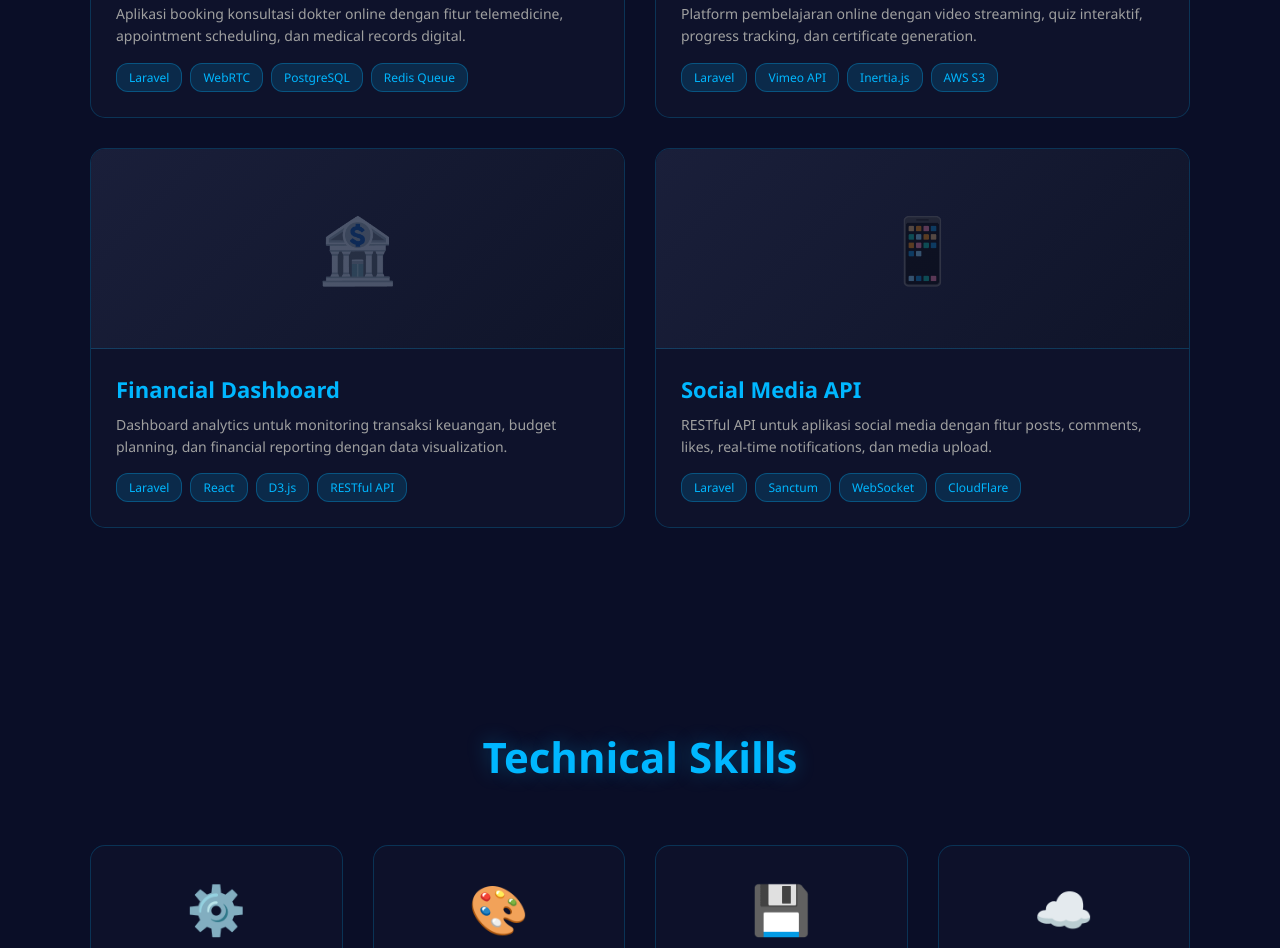
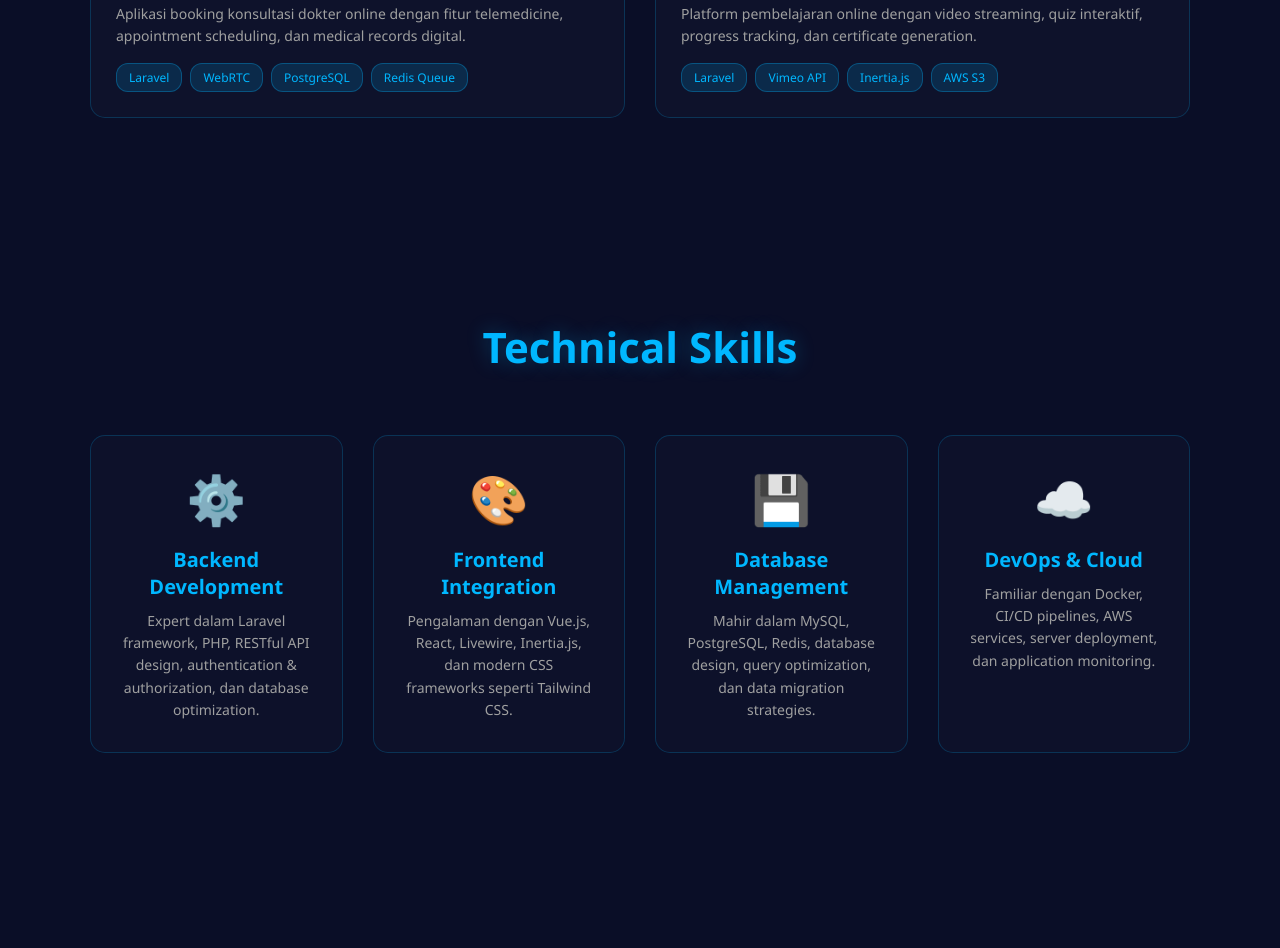
Before and after one commit to fjrarifin/portfolio, a plain HTML site: page index.html in a window 1280 px wide. Shown: the part 1691-2639 px from the top of the page. Drawn offline with Linux system fonts and the light colour scheme.

Commit message:
Update index.html

```diff
--- a/index.html
+++ b/index.html
@@ -448,34 +448,6 @@
                     </div>
                 </div>
             </div>
-
-            <div class="project-card">
-                <div class="project-img">🏦</div>
-                <div class="project-info">
-                    <h3>Financial Dashboard</h3>
-                    <p>Dashboard analytics untuk monitoring transaksi keuangan, budget planning, dan financial reporting dengan data visualization.</p>
-                    <div class="project-tags">
-                        <span class="tag">Laravel</span>
-                        <span class="tag">React</span>
-                        <span class="tag">D3.js</span>
-                        <span class="tag">RESTful API</span>
-                    </div>
-                </div>
-            </div>
-
-            <div class="project-card">
-                <div class="project-img">📱</div>
-                <div class="project-info">
-                    <h3>Social Media API</h3>
-                    <p>RESTful API untuk aplikasi social media dengan fitur posts, comments, likes, real-time notifications, dan media upload.</p>
-                    <div class="project-tags">
-                        <span class="tag">Laravel</span>
-                        <span class="tag">Sanctum</span>
-                        <span class="tag">WebSocket</span>
-                        <span class="tag">CloudFlare</span>
-                    </div>
-                </div>
-            </div>
         </div>
     </section>
 
@@ -567,4 +539,5 @@
         });
     </script>
 </body>
+
 </html>
```
